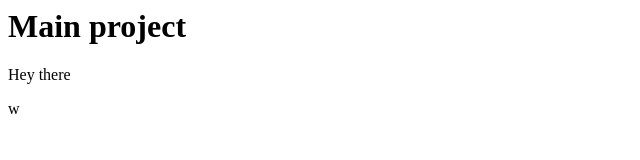
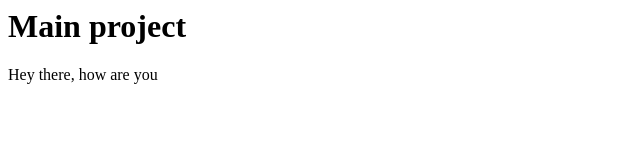
Before and after one commit to prathambhandari/project1, a plain HTML site: page index.html in a window 1280 px wide. Shown: the full height of the page, 0-640 px from the left. Drawn offline with Linux system fonts and the light colour scheme.

Commit message:
how are you

```diff
--- a/index.html
+++ b/index.html
@@ -1,2 +1,2 @@
 <h1>Main project</h1>
-<p>Hey there</p>w
+<p>Hey there, how are you</p>
```
